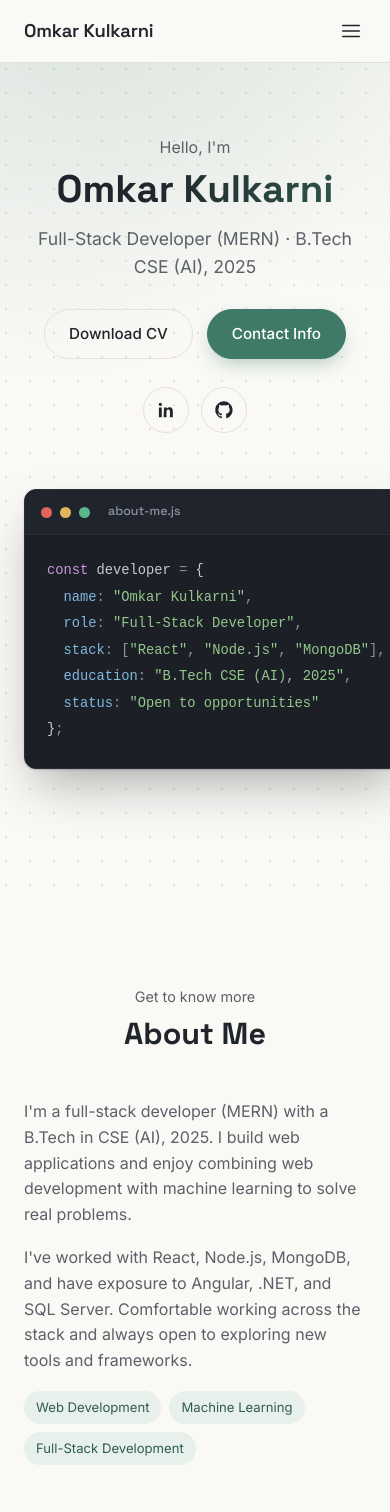
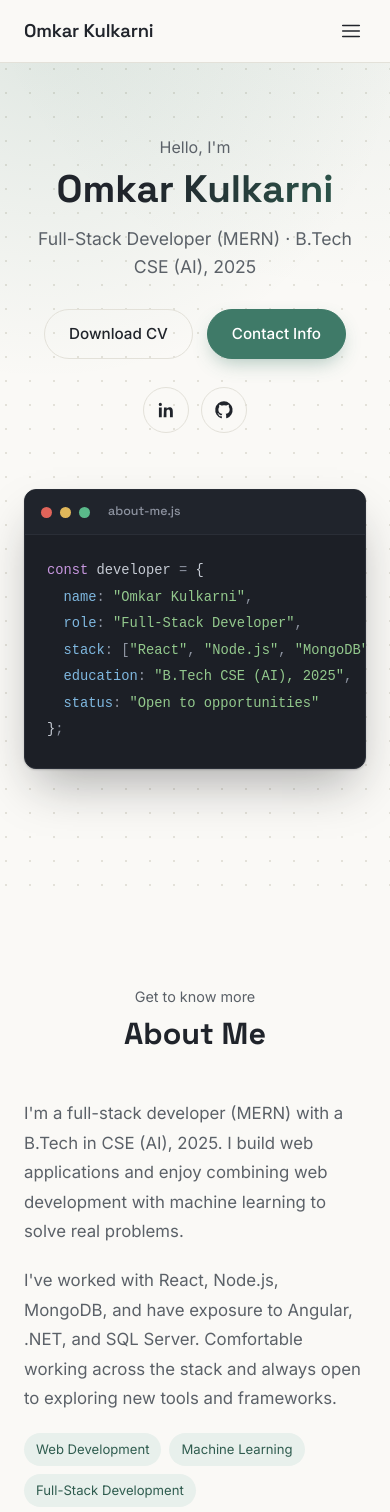
Before and after one commit to Omkark158/omkar-portfolio, a React (Vite) app: page / in a window 390 px wide. Shown: the top 1512 px of the page. Built offline with nearby package versions, Linux system fonts and the light colour scheme.

Commit message:
update index.css

```diff
--- a/src/index.css
+++ b/src/index.css
@@ -290,9 +290,11 @@ button {
     text-align: center;
   }
   .code-window {
-    max-width: 420px;
+    max-width: 100%;
+    width: 100%;
     margin: 0 auto;
     text-align: left;
+    box-sizing: border-box;
   }
   .hero-actions, .social-row {
     justify-content: center;
@@ -360,7 +362,9 @@ button {
 
 .about-body p {
   color: var(--text-muted);
-  margin-bottom: 18px;
+  font-size: 1.05rem;
+  line-height: 1.75;
+  margin-bottom: 20px;
 }
 
 .about-body strong {
```
